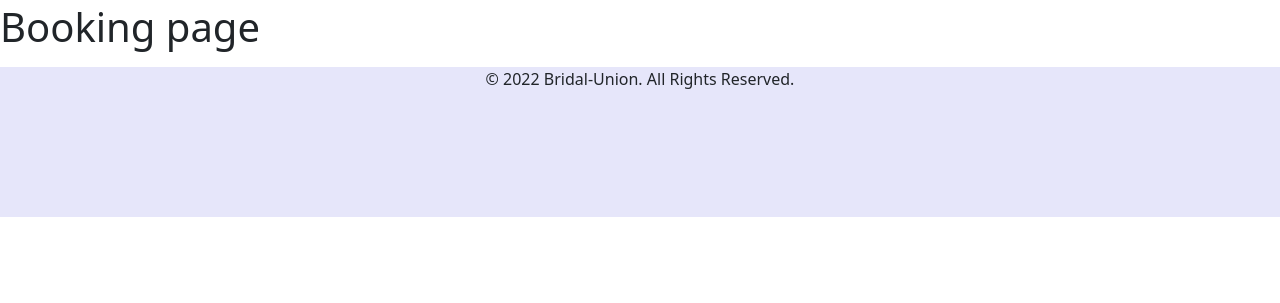
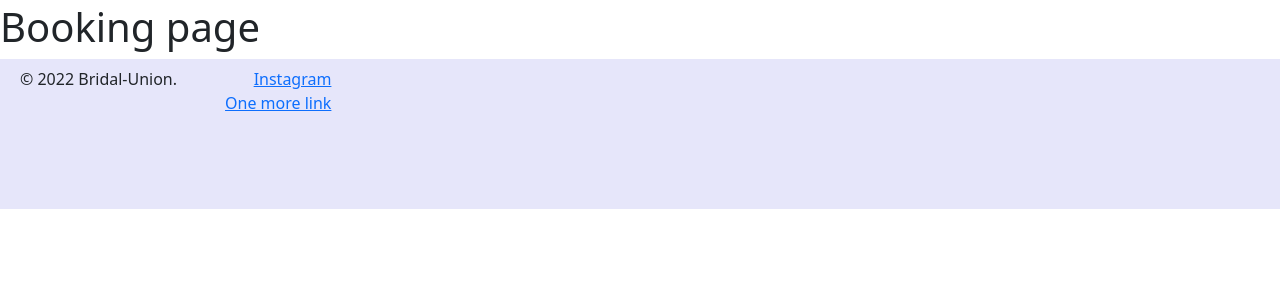
Before and after one commit to Esteph27/Bridal-Union, a Django app: page /booking/ in a window 1280 px wide. Shown: the part 53-356 px from the top of the page. Run offline with Django 3.2, Linux system fonts and the light colour scheme; some libraries are stand-ins or nearby versions.

Commit message:
update footer layout but unfinished

```diff
--- a/static/css/style.css
+++ b/static/css/style.css
@@ -14,11 +14,18 @@ footer {
     width: 100%;
 	height: 150px;
 	margin-top: auto;
-	text-align: center;
 }
 
-footer ul {
-    list-style-type: none;
+.company-info p {
+	text-align: left;
+}
+
+.social-links ul {
+	list-style-type: none;
+}
+
+.social-links li {
+	text-align: right;
 }
 
 
--- a/templates/base.html
+++ b/templates/base.html
@@ -63,22 +63,23 @@
 
      <!-- footer -->
       <footer class="container-fluid">
-        <!-- scroll back to top arrow -->
-        <!-- <div class="row">
-           <div class="col-12 scroll">
-              <a href="#"><i class="fas fa-chevron-up"></i>
-              Back to Top</a>
+        <div class="d-flex">
+          <div class="company-info mr-auto p-2">
+            <p>&#169; 2022 Bridal-Union.</p>
           </div>
-        </div> -->
-        <div class="social-link">
+          <div class="social-links p-2">
             <ul>
               <li>
-                 <a href="#" target="_blank" aria-label="Link to social"><i class="fa-thin fa-hashtag"></i></a>
+                  <a href="#" target="_blank" aria-label="Link to social">Instagram</a>
+              </li>
+              <li>
+                  <a href="#" target="_blank" aria-label="Link to social">One more link</a>
               </li>
             </ul>
           </div>
-        <p>&#169; 2022 Bridal-Union. All Rights Reserved.</p>
+        </div>
       </footer>
+
 
     <!-- Bootstrap script CDN -->
     <script src="https://cdn.jsdelivr.net/npm/@popperjs/core@2.10.2/dist/umd/popper.min.js" integrity="sha384-7+zCNj/IqJ95wo16oMtfsKbZ9ccEh31eOz1HGyDuCQ6wgnyJNSYdrPa03rtR1zdB" crossorigin="anonymous"></script>
```
Lines whose indentation alone changed are shown as unchanged.
